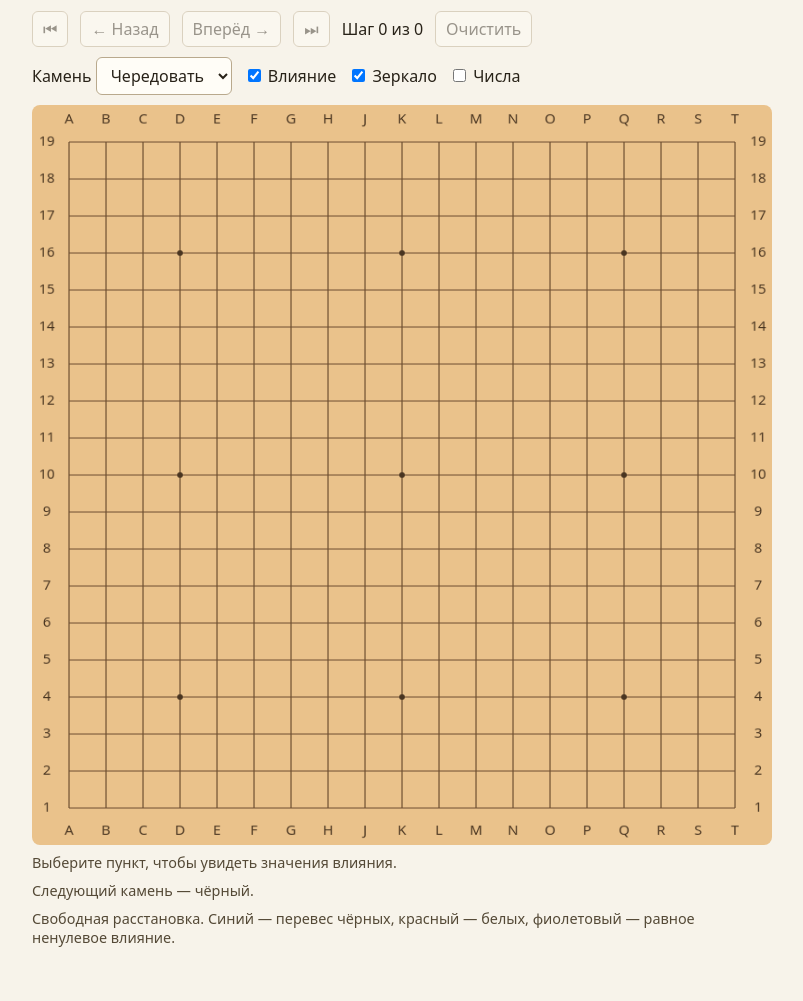
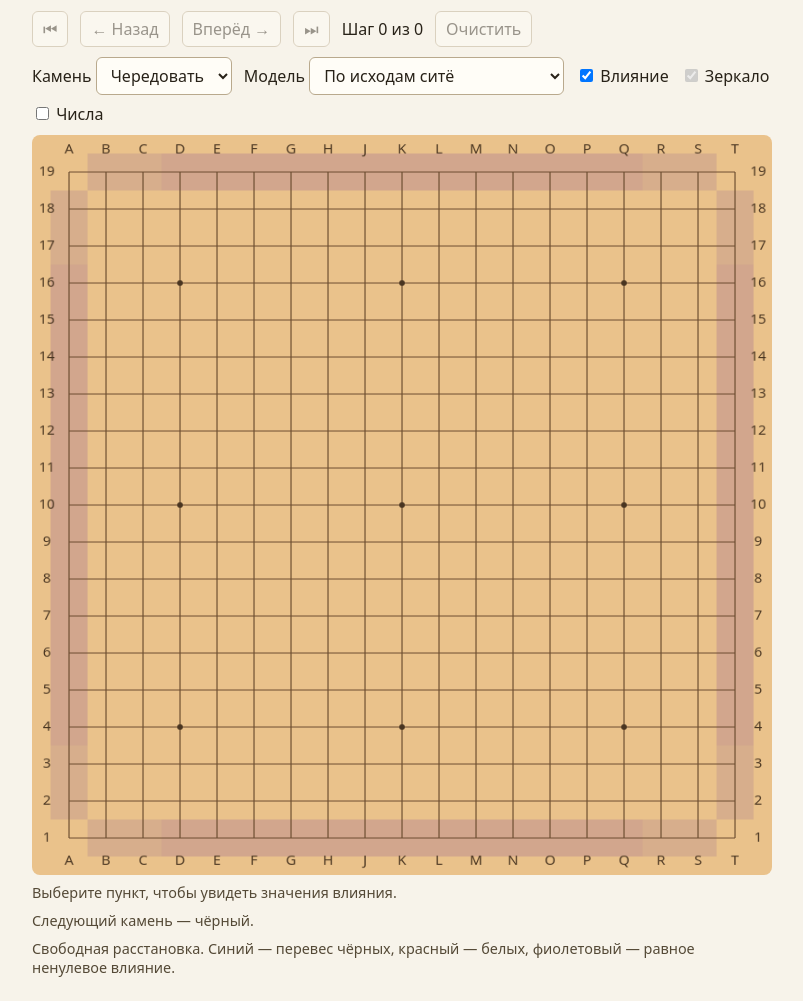
Before and after one commit to schoolweiqi/go-interfaces-influ, a plain HTML site: page index.html in a window 1280 px wide. Shown: the part 71-1072 px from the top of the page, without its empty margins (238-1041 px from the left). Before the commit the page ends 1042 px from the top, so only its background shows below. Drawn offline with Linux system fonts and the light colour scheme.

Commit message:
Calculate influence from directional ladder outcomes

```diff
--- a/index.html
+++ b/index.html
@@ -37,12 +37,17 @@ p { margin: 8px 0; }
       <option value="2">Белый</option>
       <option value="0">Ластик</option>
     </select></label>
+    <label>Модель <select id="model">
+      <option value="ladder">По исходам ситё</option>
+      <option value="geometry">Геометрические коридоры</option>
+    </select></label>
     <label><input type="checkbox" id="influence" checked> Влияние</label>
     <label><input type="checkbox" id="mirror" checked> Зеркало</label>
     <label><input type="checkbox" id="numbers"> Числа</label>
   </div>
   <canvas id="board" width="800" height="800" tabindex="0" aria-label="Гобан 19 на 19. Стрелки выбирают пункт, Enter ставит камень."></canvas>
   <p id="point" class="legend"></p>
+  <p id="probes" class="legend" title="Крестики / квадратики. 1 — выход, 0 — захват, — неприменимо, ? — не решено."></p>
   <p id="status" class="legend" role="status"></p>
   <p class="legend">Свободная расстановка. Синий — перевес чёрных, красный — белых, фиолетовый — равное ненулевое влияние.</p>
 </main>
@@ -166,6 +171,141 @@ function calculate(board, mirror) {
   return masks;
 }
 
+const CAPTURED = 0;
+const ESCAPED = 1;
+const INAPPLICABLE = 2;
+const UNRESOLVED = 3;
+const ladderNames = ['↘', '↙', '↖', '↗'];
+const ladderNeighbors = Array.from({ length: area }, (_, p) => {
+  const x = p % size;
+  const y = Math.floor(p / size);
+  return [[x - 1, y], [x + 1, y], [x, y - 1], [x, y + 1]]
+    .filter(([nx, ny]) => nx >= 0 && ny >= 0 && nx < size && ny < size)
+    .map(([nx, ny]) => ny * size + nx);
+});
+
+function inspectChain(board, start) {
+  const color = board[start];
+  const stones = new Set([start]);
+  const liberties = new Set();
+  for (const stone of stones) {
+    for (const next of ladderNeighbors[stone]) {
+      if (!board[next]) liberties.add(next);
+      else if (board[next] === color) stones.add(next);
+    }
+  }
+  return { stones, liberties };
+}
+
+function playLadderMove(board, point, color) {
+  if (board[point]) return null;
+  const next = board.slice();
+  next[point] = color;
+  for (const neighbor of ladderNeighbors[point]) {
+    if (next[neighbor] !== 3 - color) continue;
+    const chain = inspectChain(next, neighbor);
+    if (!chain.liberties.size) for (const stone of chain.stones) next[stone] = 0;
+  }
+  return inspectChain(next, point).liberties.size ? next : null;
+}
+
+function readLadder(board, anchor, runner) {
+  const path = new Set();
+  let remaining = 256;
+  function search(current, defending) {
+    if (current[anchor] !== runner) return CAPTURED;
+    const chain = inspectChain(current, anchor);
+    const n = chain.liberties.size;
+    if (!n) return CAPTURED;
+    if (n >= 3 || (defending && n >= 2)) return ESCAPED;
+    if (--remaining < 0) return UNRESOLVED;
+    const key = Number(defending) + ':' + String.fromCharCode(...current);
+    if (path.has(key)) return UNRESOLVED;
+    path.add(key);
+    const moves = new Set(chain.liberties);
+    if (defending) {
+      for (const stone of chain.stones) {
+        for (const neighbor of ladderNeighbors[stone]) {
+          if (current[neighbor] !== 3 - runner) continue;
+          const enemy = inspectChain(current, neighbor);
+          if (enemy.liberties.size === 1) {
+            for (const liberty of enemy.liberties) moves.add(liberty);
+          }
+        }
+      }
+    }
+    const best = defending ? ESCAPED : CAPTURED;
+    let result = defending ? CAPTURED : ESCAPED;
+    for (const move of moves) {
+      const next = playLadderMove(current, move, defending ? runner : 3 - runner);
+      if (!next) continue;
+      if (!defending && next[anchor] === runner && inspectChain(next, anchor).liberties.size > 1) continue;
+      const branch = search(next, !defending);
+      if (branch === best) { result = best; break; }
+      if (branch === UNRESOLVED) result = UNRESOLVED;
+    }
+    path.delete(key);
+    return result;
+  }
+  return search(board, true);
+}
+
+function probeLadder(board, anchor, runner, sx, sy, phase) {
+  const x = anchor % size;
+  const y = Math.floor(anchor / size);
+  const fx = phase === 0 ? sx : 0;
+  const fy = phase === 0 ? 0 : sy;
+  const tx = phase === 0 ? 0 : sx;
+  const ty = phase === 0 ? sy : 0;
+  const blocks = [[-fx, -fy], [-tx, -ty], [tx, ty], [fx - tx, fy - ty]];
+  if (board[anchor] && board[anchor] !== runner) return INAPPLICABLE;
+  const start = board.slice();
+  start[anchor] = runner;
+  for (const [dx, dy] of blocks) {
+    const nx = x + dx;
+    const ny = y + dy;
+    if (nx < 0 || ny < 0 || nx >= size || ny >= size) continue;
+    const point = ny * size + nx;
+    if (start[point] === runner) return INAPPLICABLE;
+    start[point] = 3 - runner;
+  }
+
+  // Setup stones describe the probe before the first defensive move.
+  for (const [dx, dy] of blocks) {
+    const nx = x + dx;
+    const ny = y + dy;
+    if (nx < 0 || ny < 0 || nx >= size || ny >= size) continue;
+    if (!inspectChain(start, ny * size + nx).liberties.size) return INAPPLICABLE;
+  }
+  const chain = inspectChain(start, anchor);
+  const forward = x + fx;
+  const down = y + fy;
+  if (forward < 0 || down < 0 || forward >= size || down >= size ||
+      chain.liberties.size !== 1 || !chain.liberties.has(down * size + forward)) {
+    return INAPPLICABLE;
+  }
+  return readLadder(start, anchor, runner);
+}
+
+function calculateLadders(board) {
+  const probes = [null, [], []];
+  const totals = [null, new Uint8Array(area), new Uint8Array(area)];
+  for (const color of [1, 2]) {
+    for (const [sx, sy] of directions) {
+      const matrix = new Uint8Array(area * 2);
+      for (let anchor = 0; anchor < area; anchor++) {
+        for (let phase = 0; phase < 2; phase++) {
+          const outcome = probeLadder(board, anchor, color, sx, sy, phase);
+          matrix[anchor * 2 + phase] = outcome;
+          if (outcome === ESCAPED) totals[color][anchor]++;
+        }
+      }
+      probes[color].push(matrix);
+    }
+  }
+  return { probes, totals };
+}
+
 const get = id => document.getElementById(id);
 const canvas = get('board');
 const ctx = canvas.getContext('2d');
@@ -173,7 +313,9 @@ let history = [{ board: new Uint8Array(area), next: 1, last: -1 }];
 let cursor = 0;
 let selected = 9 * size + 9;
 let hovered = null;
-let masks;
+let totals;
+let ladderResults;
+let calculatedModel;
 let calculatedFrame;
 let calculatedMirror;
 const position = () => history[cursor];
@@ -189,11 +331,17 @@ function circle(x, y, radius, fill) {
 
 function draw() {
   const frame = position();
-  const mirror = get('mirror').checked;
-  if (frame !== calculatedFrame || mirror !== calculatedMirror) {
-    masks = calculate(frame.board, mirror);
+  const model = get('model').value;
+  const isLadder = model === 'ladder';
+  get('mirror').disabled = isLadder;
+  const mirror = !isLadder && get('mirror').checked;
+  if (frame !== calculatedFrame || mirror !== calculatedMirror || model !== calculatedModel) {
+    ladderResults = isLadder ? calculateLadders(frame.board) : null;
+    totals = ladderResults?.totals ?? calculate(frame.board, mirror).map(field =>
+      field && field.map(mask => counts[mask]));
     calculatedFrame = frame;
     calculatedMirror = mirror;
+    calculatedModel = model;
   }
   const influence = get('influence').checked;
   const numbers = get('numbers').checked;
@@ -202,12 +350,12 @@ function draw() {
   if (influence) {
     frame.board.forEach((color, index) => {
       if (color) return;
-      const black = counts[masks[1][index]];
-      const white = counts[masks[2][index]];
+      const black = totals[1][index];
+      const white = totals[2][index];
       if (!black && !white) return;
       const difference = black - white;
       const rgb = difference > 0 ? '46,83,159' : difference < 0 ? '170,46,43' : '118,64,146';
-      const alpha = .1 + .11 * (Math.abs(difference) || black);
+      const alpha = .1 + (isLadder ? .055 : .11) * (Math.abs(difference) || black);
       const x = margin + (index % size) * spacing;
       const y = margin + Math.floor(index / size) * spacing;
       ctx.fillStyle = 'rgba(' + rgb + ',' + alpha + ')';
@@ -247,8 +395,8 @@ function draw() {
       circle(x, y, 18.5, gradient);
       if (index === frame.last) circle(x, y, 4, color === 1 ? '#fff' : '#282218');
     } else if (influence && numbers) {
-      const delta = counts[masks[1][index]] - counts[masks[2][index]];
-      if (!delta && !masks[1][index]) return;
+      const delta = totals[1][index] - totals[2][index];
+      if (!delta && !totals[1][index]) return;
       ctx.fillStyle = '#201d27';
       ctx.font = 'bold 16px system-ui';
       ctx.fillText(delta > 0 ? '+' + delta : delta, x + 9, y - 9);
@@ -268,12 +416,18 @@ function showPoint(index) {
   let detail = 'Выберите пункт, чтобы увидеть значения влияния.';
   if (index !== null) {
     const color = position().board[index];
-    const black = counts[masks[1][index]];
-    const white = counts[masks[2][index]];
+    const black = totals[1][index];
+    const white = totals[2][index];
     detail = coordinate(index) + ' · ' + (color ? stoneName(color) + ' камень' :
       'чёрные ' + black + ' · белые ' + white + ' · разность ' + (black - white));
   }
   get('point').textContent = detail;
+  const symbols = ['0', '1', '—', '?'];
+  get('probes').textContent = ladderResults && index !== null ?
+    [1, 2].map(color => stoneName(color) + ': ' +
+      ladderResults.probes[color].map((matrix, d) => ladderNames[d] + ' ' +
+        symbols[matrix[index * 2]] + '/' + symbols[matrix[index * 2 + 1]]).join(' · '))
+      .join(' | ') : '';
 }
 
 function render() {
@@ -350,7 +504,7 @@ get('back').onclick = () => goTo(cursor - 1);
 get('forward').onclick = () => goTo(cursor + 1);
 get('last').onclick = () => goTo(history.length - 1);
 get('clear').onclick = () => record({ board: new Uint8Array(area), next: 1, last: -1 });
-for (const id of ['tool', 'influence', 'mirror', 'numbers']) get(id).onchange = render;
+for (const id of ['tool', 'model', 'influence', 'mirror', 'numbers']) get(id).onchange = render;
 render();
 </script>
 </body>
```
Also changed, not shown: 1 other file.
